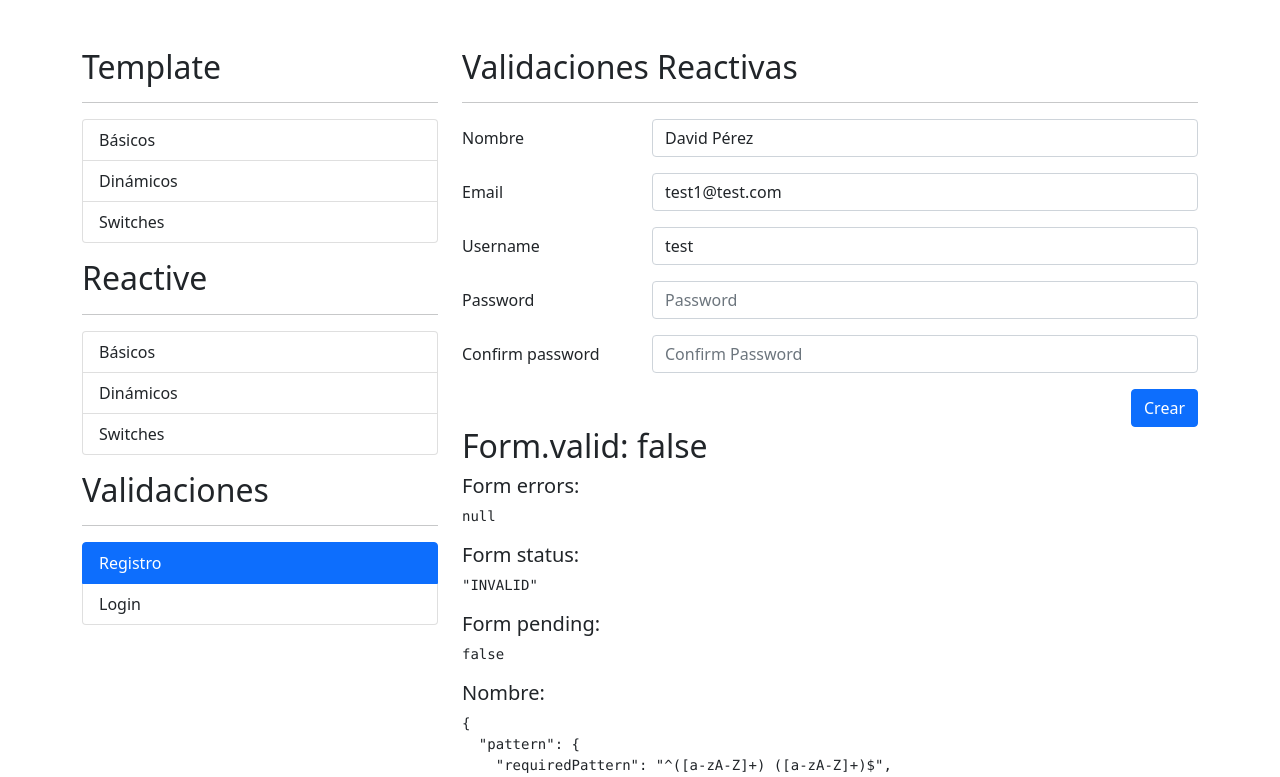
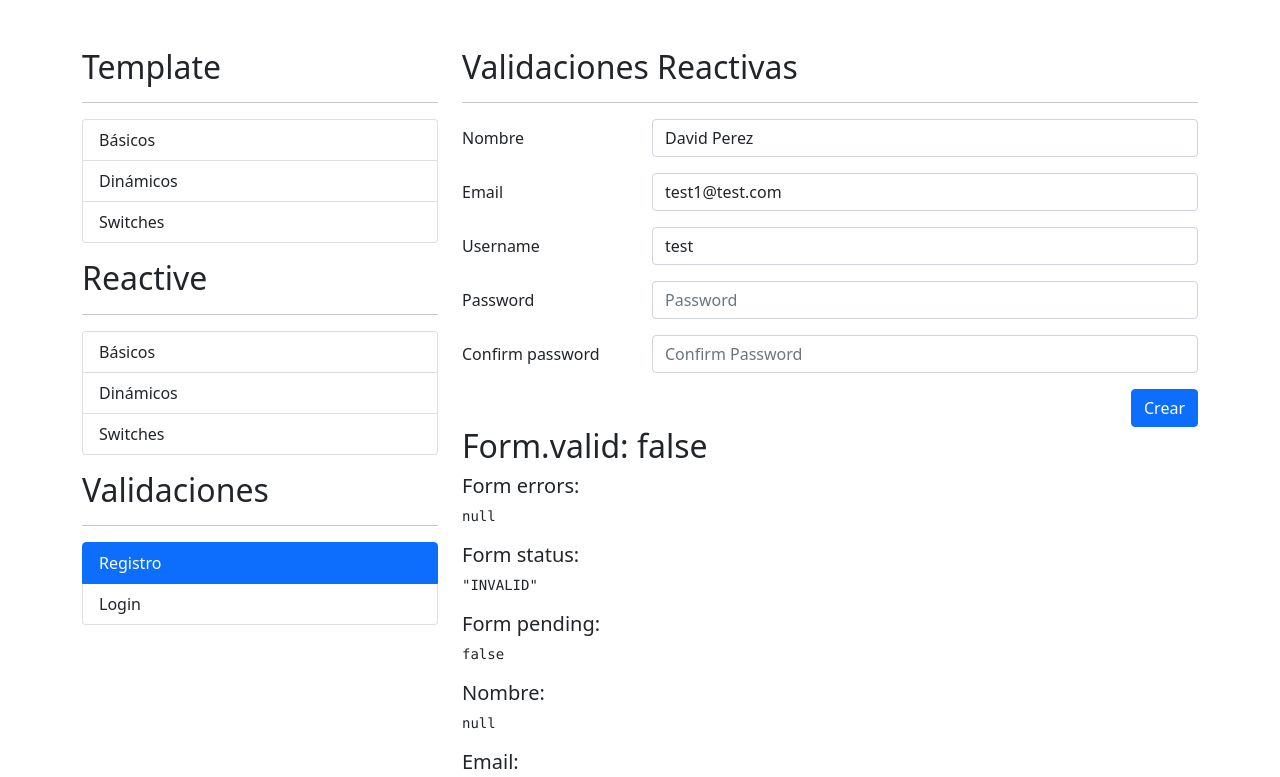
Before and after one commit to DavidPerezOrfila/formulariosApp, an Angular app: page /auth/registro in a window 1280 px wide. Shown: the top 777 px of the page. Built offline with nearby package versions, Linux system fonts and the light colour scheme; data requests are answered from the project's data file.

Commit message:
mensaje de error personalizado: email

```diff
--- a/src/app/auth/pages/registro/registro.component.ts
+++ b/src/app/auth/pages/registro/registro.component.ts
@@ -52,7 +52,7 @@ export class RegistroComponent implements OnInit {
 
   ngOnInit(): void {
     this.miFormulario.reset({
-      nombre: 'David Pérez',
+      nombre: 'David Perez',
       email: 'test1@test.com',
       username: 'test',
     });
```
